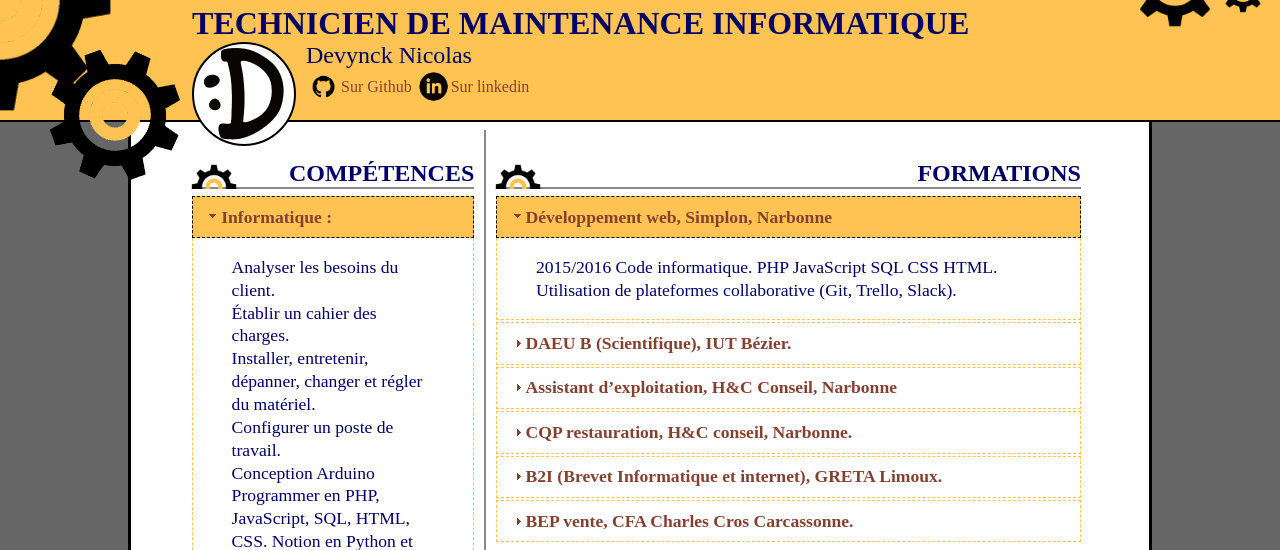
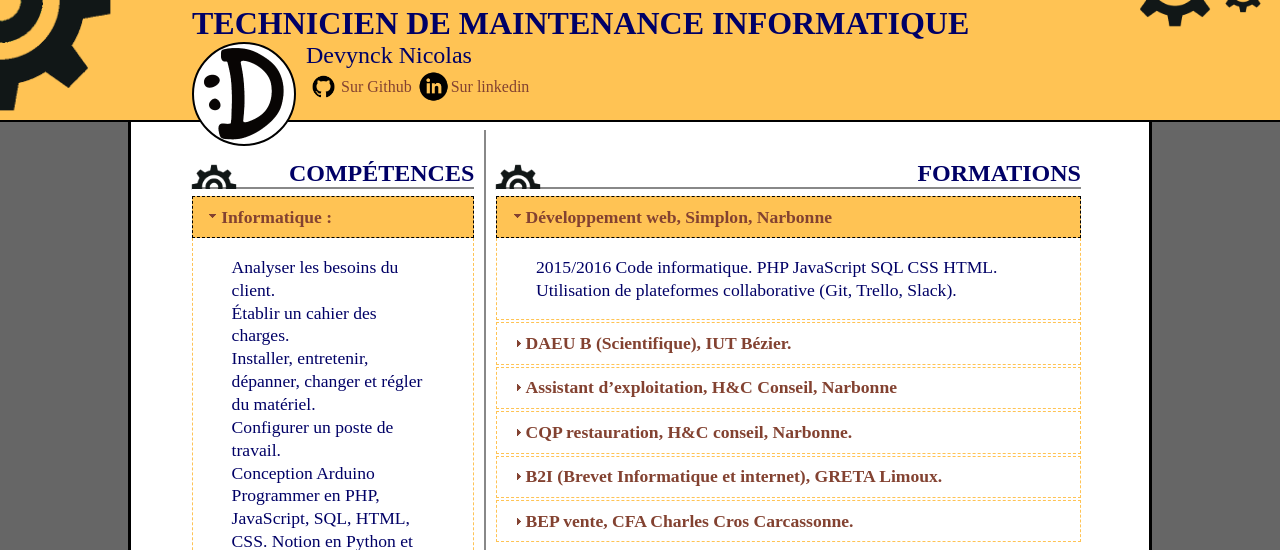
Before and after one commit to nicolas-devynck/nicolas-devynck, a PHP site: page / in a window 1280 px wide. Shown: the top 550 px of the page. Run offline with PHP 8.4, Linux system fonts and the light colour scheme.

Commit message:
engrenage maj

```diff
--- a/css/style.css
+++ b/css/style.css
@@ -99,7 +99,7 @@ textarea {
 	position: relative;
 	top: -50px;
 }
-#engr1, #engr2, #engr4, #engr5 {
+#engr1, #engr4, #engr5 {
 	background-image: url(engr.png);
 	background-position: 50% 50%;
 	background-size: cover;
@@ -123,14 +123,6 @@ textarea {
 	top: -125px;
 	z-index: -3;
 }
-#engr2 {
-	transform: rotate(25deg);
-	width: 150px;
-	height: 150px;
-	left: 40px;
-	top: 40px;
-	z-index: -2;
-}
 #engr4 {
 	top: -68px;
 	right: 55px;
--- a/js/script.js
+++ b/js/script.js
@@ -4,12 +4,10 @@ $(window).scroll(function () {
     var iCurScrollPos = $(this).scrollTop(); // on passe la position du scroll
 	if (iCurScrollPos > iScrollPos) { // scroll down
 		$("#engr1").rotate(-iCurScrollPos); //.rotate = plugin rotate
-		$("#engr2").rotate(iCurScrollPos*2+25); // *2 car engr2 et 2 fois plus petit qu'engr1 et +25 pour aligner les 2
 		$("#engr4").rotate(iCurScrollPos);
 		$("#engr5").rotate(-iCurScrollPos*2);
 	} else { // scroll up
 		$("#engr1").rotate(-iCurScrollPos);
-		$("#engr2").rotate(iCurScrollPos*2+25);
 		$("#engr4").rotate(iCurScrollPos);
 		$("#engr5").rotate(-iCurScrollPos*2);
 	}
```
Also changed, not shown: css/engr.png, 1 other file.
